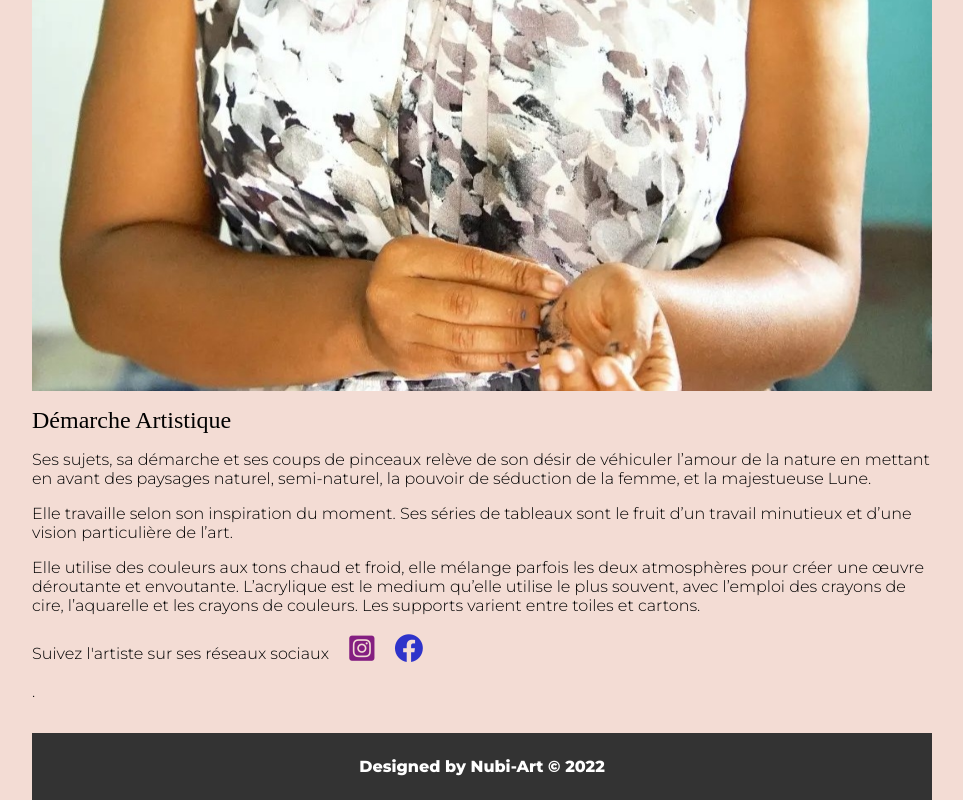
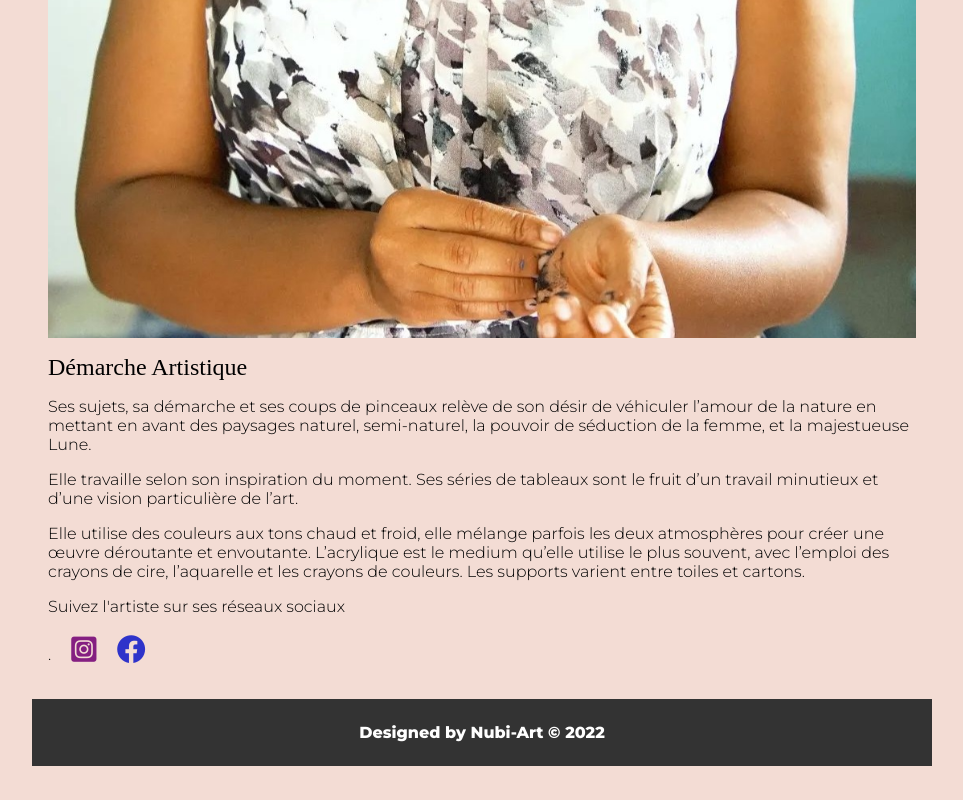
Before and after one commit to cryptososso/AkokoAmedon, a plain HTML site: page pages/artiste.html in a window 1280 px wide. Shown: the part 1497-2297 px from the top of the page, without its empty margins (158-1121 px from the left). After the commit the page ends 2263 px from the top, so only its background shows below. Drawn offline with Linux system fonts and the light colour scheme; a web font is replaced by a local one.

Commit message:
padding text

```diff
--- a/css/index.css
+++ b/css/index.css
@@ -302,4 +302,6 @@ img{
 
 .box-1, .box-2{
    margin-bottom: 2rem;
+   padding-left: 1rem;
+   padding-right: 1rem;
 }
--- a/pages/artiste.html
+++ b/pages/artiste.html
@@ -53,7 +53,8 @@
          <p>Ses sujets, sa démarche et ses coups de pinceaux relève de son désir de véhiculer l’amour de la nature en mettant en avant des paysages naturel, semi-naturel, la pouvoir de séduction de la femme, et la majestueuse Lune. </p>
          <p>Elle travaille selon son inspiration du moment. Ses séries de tableaux sont le fruit d’un travail minutieux et d’une vision particulière de l’art.</p>
          <p>Elle utilise des couleurs aux tons chaud et froid, elle mélange parfois les deux atmosphères pour créer une œuvre déroutante et envoutante. L’acrylique est le medium qu’elle utilise le plus souvent, avec l’emploi des crayons de cire, l’aquarelle et les crayons de couleurs. Les supports varient entre toiles et cartons.</p>
-         <p>Suivez l'artiste sur ses réseaux sociaux <a href="https://instagram.com/akokoamedon_art?igshid=YmMyMTA2M2Y=" target="_blank"><i class="fa-brands fa-square-instagram"></i></a> <a href="https://www.facebook.com/linaamedon" target="_blank"><i class="fa-brands fa-facebook"></i></a></p>.
+         <p>Suivez l'artiste sur ses réseaux sociaux </p>.
+         <a href="https://instagram.com/akokoamedon_art?igshid=YmMyMTA2M2Y=" target="_blank"><i class="fa-brands fa-square-instagram"></i></a> <a href="https://www.facebook.com/linaamedon" target="_blank"><i class="fa-brands fa-facebook"></i></a>
       </div>
    </div>
 
```
Also changed, not shown: 1 other file.
